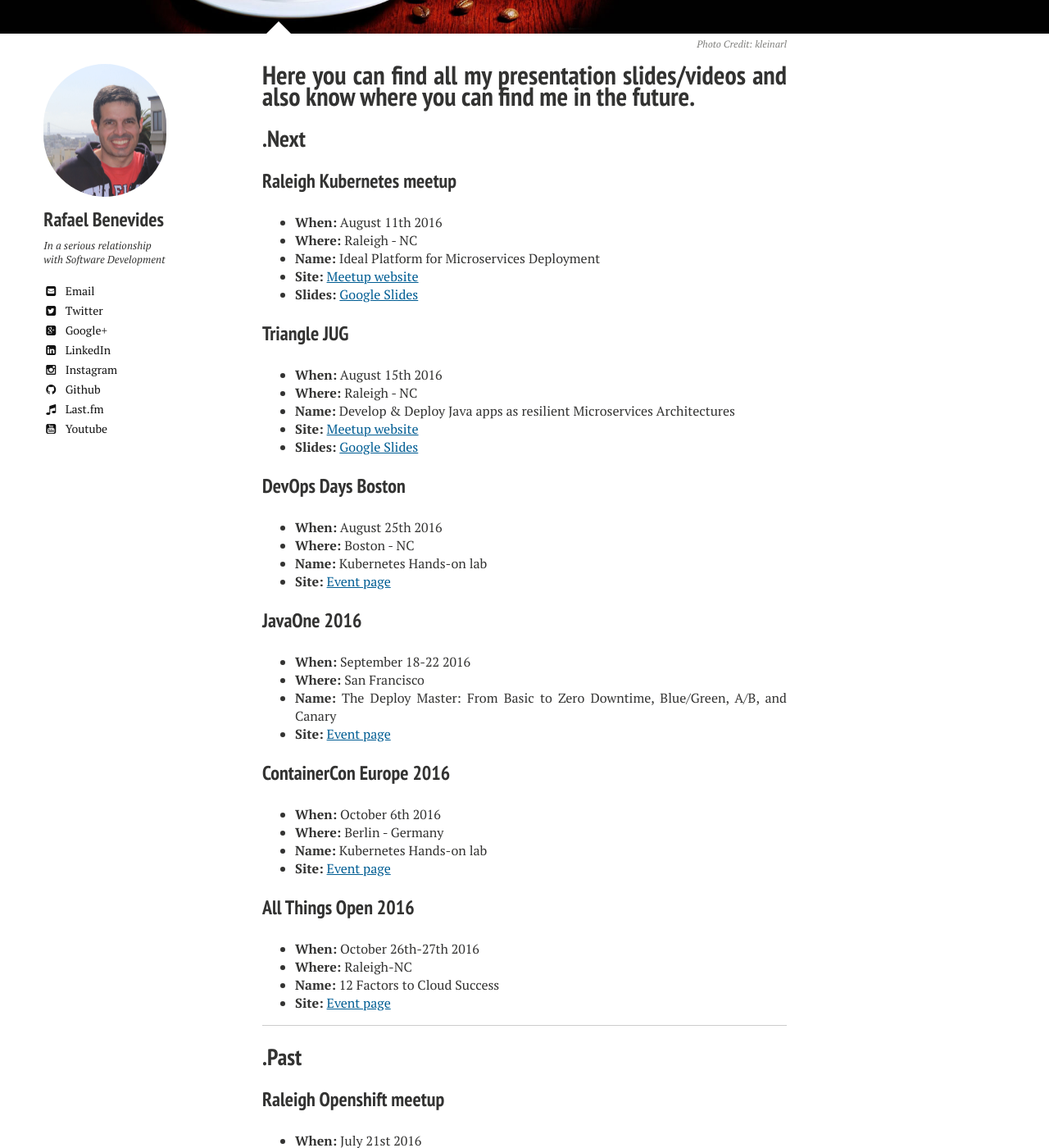
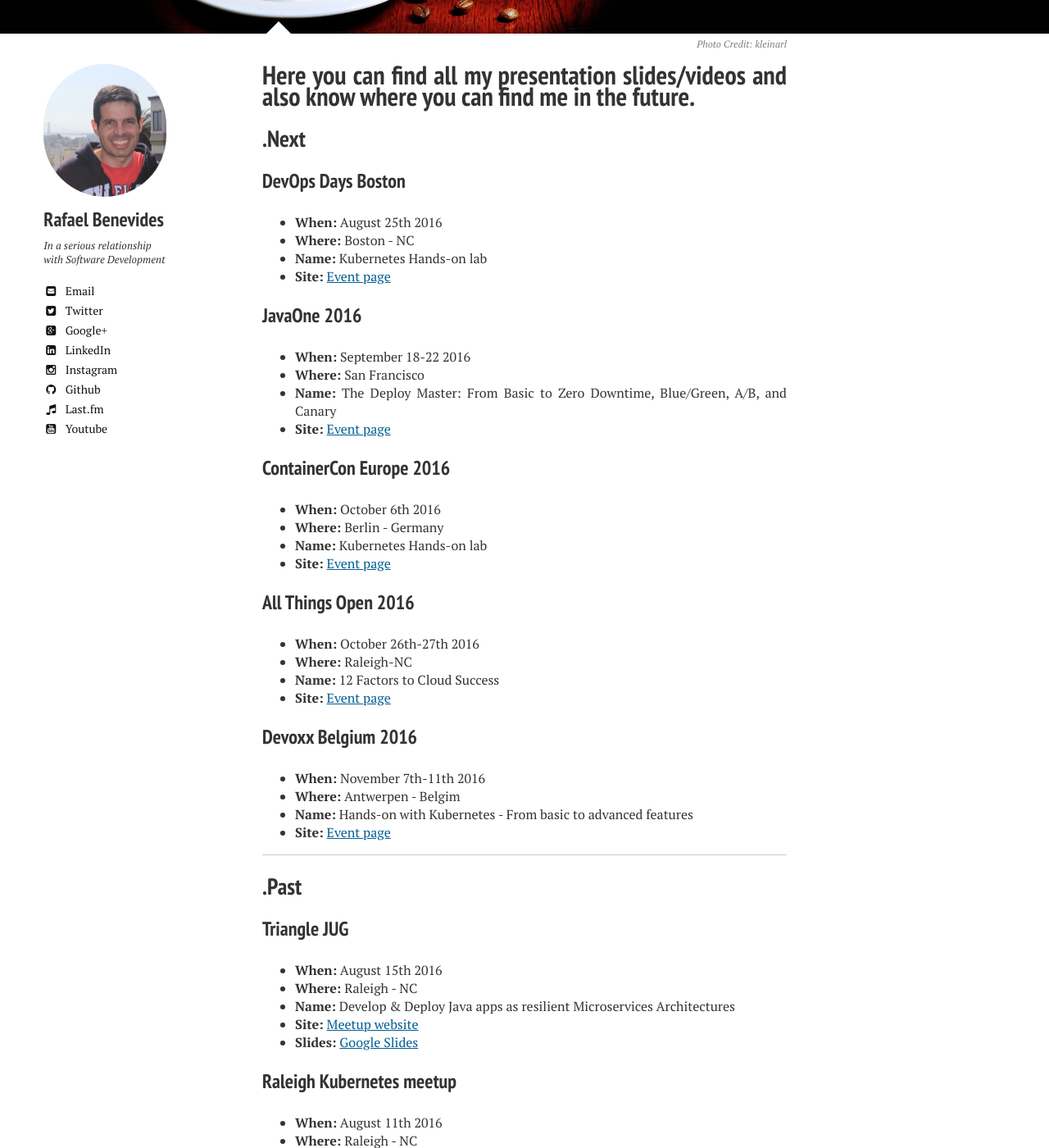
Before and after one commit to rafabene/rafabene.github.io, a Jekyll site: the page built from talks/index.md, in a window 1280 px wide and 1400 px high, scrolled down 380 px. Shown: the whole window at 82% size. Built offline with Jekyll 4.4.1, drawn with Linux system fonts in a browser that asks for light colours; nearby versions of some CDN libraries; comment, search, counter and statistics services are not loaded; some of the changed text lies outside the part shown.

Commit message:
Update talks

```diff
--- a/talks/index.md
+++ b/talks/index.md
@@ -12,19 +12,6 @@
 
 ## .Next
 
-### Raleigh Kubernetes meetup
-- **When:** August 11th 2016
-- **Where:** Raleigh - NC
-- **Name:** Ideal Platform for Microservices Deployment
-- **Site:** [Meetup website](http://www.meetup.com/Triangle-Kubernetes-Meetup/events/231861213/)
-- **Slides:** [Google Slides](http://bit.ly/redhatmsa)
-
-### Triangle JUG
-- **When:** August 15th 2016
-- **Where:** Raleigh - NC
-- **Name:** Develop & Deploy Java apps as resilient Microservices Architectures
-- **Site:** [Meetup website](http://www.meetup.com/Triangle-Java-Users-Group/events/228681136/)
-- **Slides:** [Google Slides](http://bit.ly/redhatmsa)
 
 ### DevOps Days Boston
 - **When:** August 25th 2016
@@ -50,9 +37,29 @@
 - **Name:** 12 Factors to Cloud Success
 - **Site:** [Event page](https://allthingsopen.org/talk/12-factors-to-cloud-success/)
 
+### Devoxx Belgium 2016
+- **When:** November 7th-11th 2016
+- **Where:** Antwerpen - Belgim
+- **Name:**  Hands-on with Kubernetes - From basic to advanced features
+- **Site:** [Event page](http://cfp.devoxx.be/2016/speaker/rafael_benevides)
+
 <hr>
 
 ## .Past
+
+### Triangle JUG
+- **When:** August 15th 2016
+- **Where:** Raleigh - NC
+- **Name:** Develop & Deploy Java apps as resilient Microservices Architectures
+- **Site:** [Meetup website](http://www.meetup.com/Triangle-Java-Users-Group/events/228681136/)
+- **Slides:** [Google Slides](http://bit.ly/redhatmsa)
+
+### Raleigh Kubernetes meetup
+- **When:** August 11th 2016
+- **Where:** Raleigh - NC
+- **Name:** Ideal Platform for Microservices Deployment
+- **Site:** [Meetup website](http://www.meetup.com/Triangle-Kubernetes-Meetup/events/231861213/)
+- **Slides:** [Google Slides](http://bit.ly/redhatmsa)
 
 ### Raleigh Openshift meetup
 - **When:** July 21st 2016
```
Also changed, not shown: other parts of talks/index.md (+1 -0 lines).
